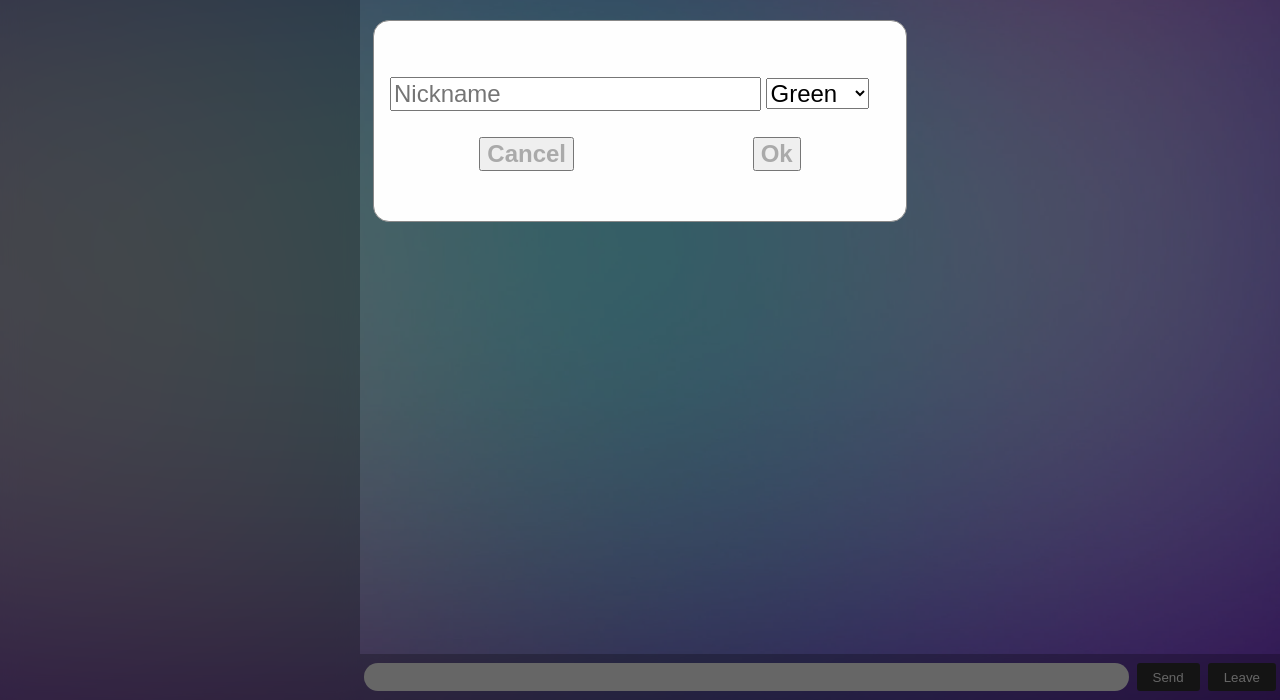
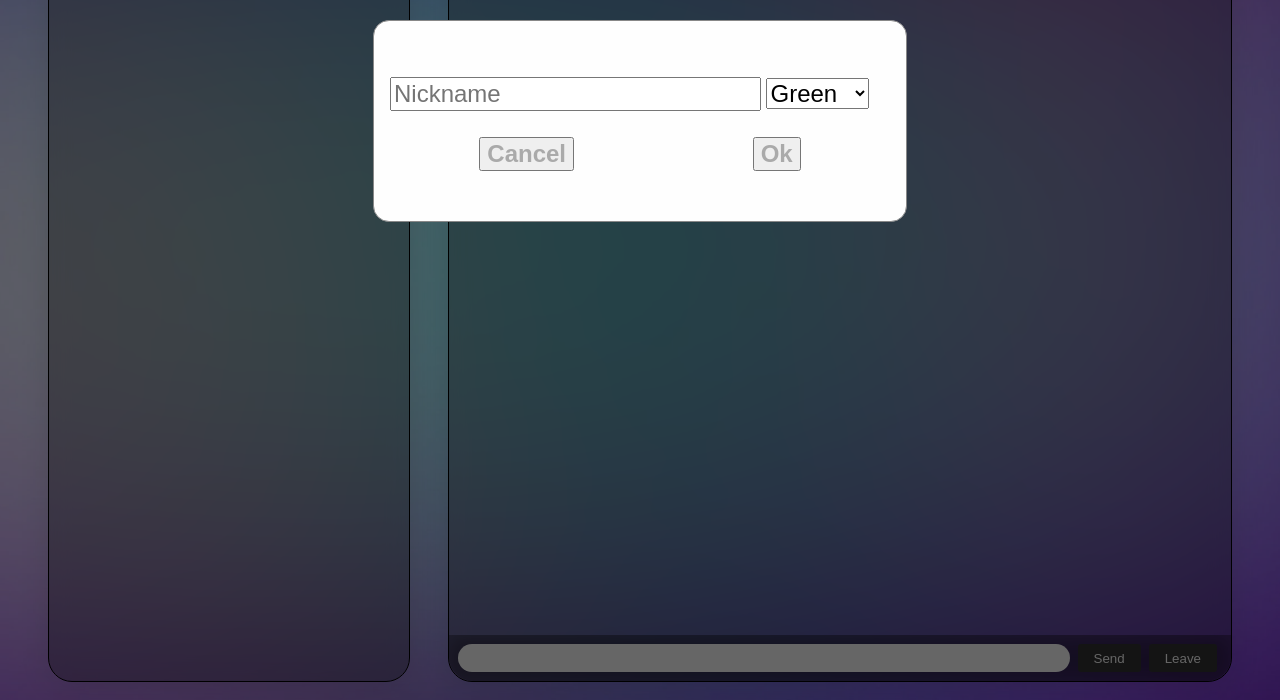
Before and after one commit to ahfhafh/Node-io-chat---ahfhafh, a website: page index.html in a window 1280 px wide. Shown: the part 100-800 px from the top of the page. Drawn offline with nearby package versions, Linux system fonts and the light colour scheme; no server answers.

Commit message:
glassmorphism

```diff
--- a/index.html
+++ b/index.html
@@ -29,12 +29,12 @@
         </form>
     </div>
 
+    <button onclick="show_users()" id="show_users">Users</button>
     <div class="col-4">
         <h1>Users</h1>
         <ul id="users"></ul>
     </div>
     <div class="col-8">
-        <button onclick="show_users()" id="show_users">Users</button>
         <ul id="messages"></ul>
         <form id="chat_form" action="">
             <input id="chat_input" autocomplete="off" />
--- a/public/style.css
+++ b/public/style.css
@@ -1,7 +1,7 @@
 /* Based on socket io chat app code template */
 
 body {
-  margin: 0;
+  margin-top: calc(5vh/2);
   background: url("/3142803.webp") no-repeat center center fixed;
   /* https://wallpaperaccess.com/colors-desktop */
   background-size: cover;
@@ -75,10 +75,15 @@ body {
 .col-4 {
   display: block;
   width: 360px;
-  height: 100vh;
+  height: 95vh;
   float: left;
+  margin: 0 40px;
+  background: rgba(0, 0, 0, 0.3);
+  border-radius: 24px;
+  box-shadow: 0 4px 30px rgba(0, 0, 0, 0.1);
   backdrop-filter: blur(10px);
-  background-color: rgba(0, 0, 0, 0.25);
+  -webkit-backdrop-filter: blur(10px);
+  border: 1px solid rgba(0, 0, 0, 1);
 }
 
 .col-4>h1 {
@@ -94,9 +99,15 @@ body {
 }
 
 .col-8 {
-  height: 100vh;
-  margin-left: 360px;
+  height: 95vh;
+  margin: 0px 40px 0px 440px;
   padding-left: 16px;
+  background: rgba(0, 0, 0, 0.3);
+  border-radius: 24px;
+  box-shadow: 0 4px 30px rgba(0, 0, 0, 0.1);
+  backdrop-filter: blur(10px);
+  -webkit-backdrop-filter: blur(10px);
+  border: 1px solid rgba(0, 0, 0, 1);
 }
 
 #chat_form {
@@ -104,10 +115,11 @@ body {
   position: fixed;
   display: flex;
   bottom: 0;
-  left: 360px;
+  left: 0;
   right: 0;
   background: rgba(0, 0, 0, 0.25);
-  padding: 5px 0 5px 0;
+  border-radius: 0 0 24px 24px;
+  padding: 5px 10px 5px 5px;
   height: 36px;
   backdrop-filter: blur(10px);
 }
@@ -142,7 +154,7 @@ body {
   display: flex;
   flex-direction: column-reverse;
   justify-content: flex-start;
-  height: calc(100vh - 46px);
+  height: calc(95vh - 46px);
   /* give space for input form at bottom */
   list-style-type: none;
   margin: 0;
@@ -199,7 +211,7 @@ body {
   padding: 5px 10px;
   right: 32px;
   top: 16px;
-  z-index: 2;
+  z-index: 3;
   background-color: rgba(0, 0, 0, 0.2);
 }
 
@@ -286,16 +298,32 @@ body {
 
 
 @media (max-width: 768px) {
+  body {
+    margin: 0;
+  }
+
   .col-4 {
     display: none;
+    z-index: 2;
+    height: 100vh;
+    border-radius: 0;
+    margin-left: 0;
   }
 
   .col-8 {
+    height: 100vh;
     margin-left: 0;
+    margin-right: 0;
+    border-radius: 0;
   }
 
   #chat_form {
     left: 0;
+    border-radius: 0;
+  }
+
+  #messages {
+    height: calc(100vh - 46px);
   }
 
   #messages>li>div>p {
```
